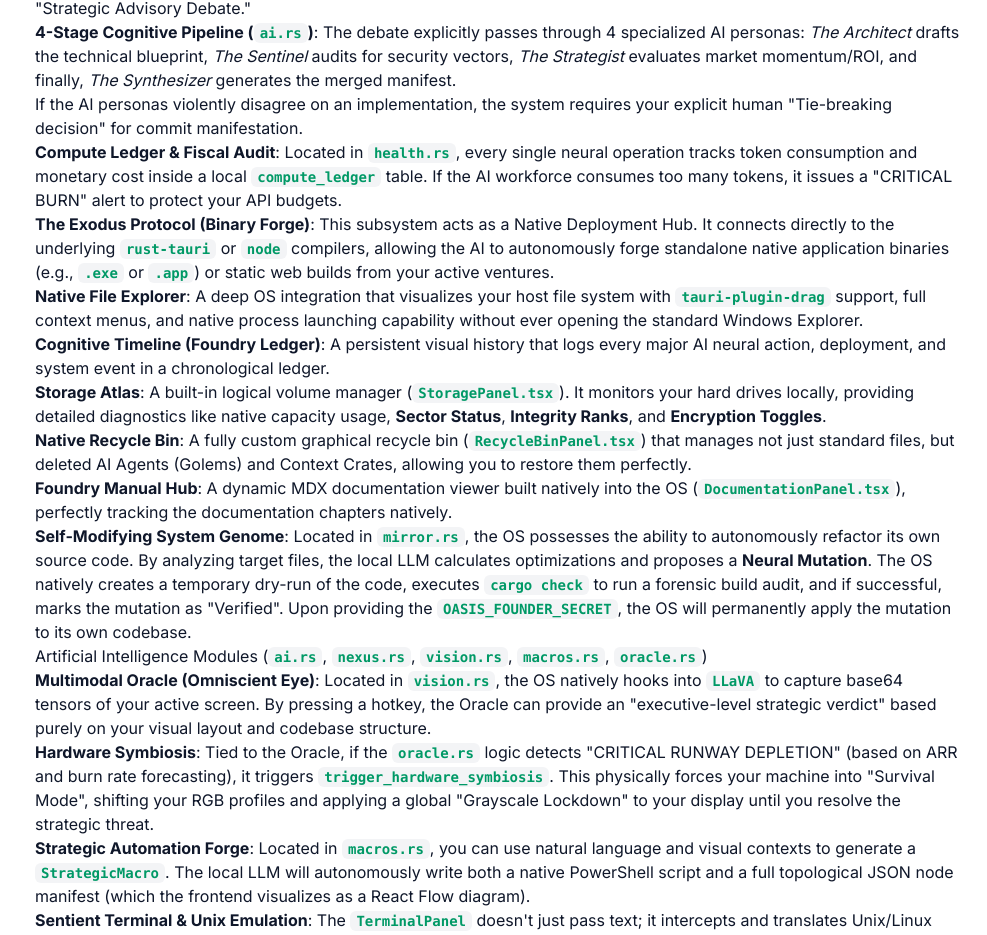
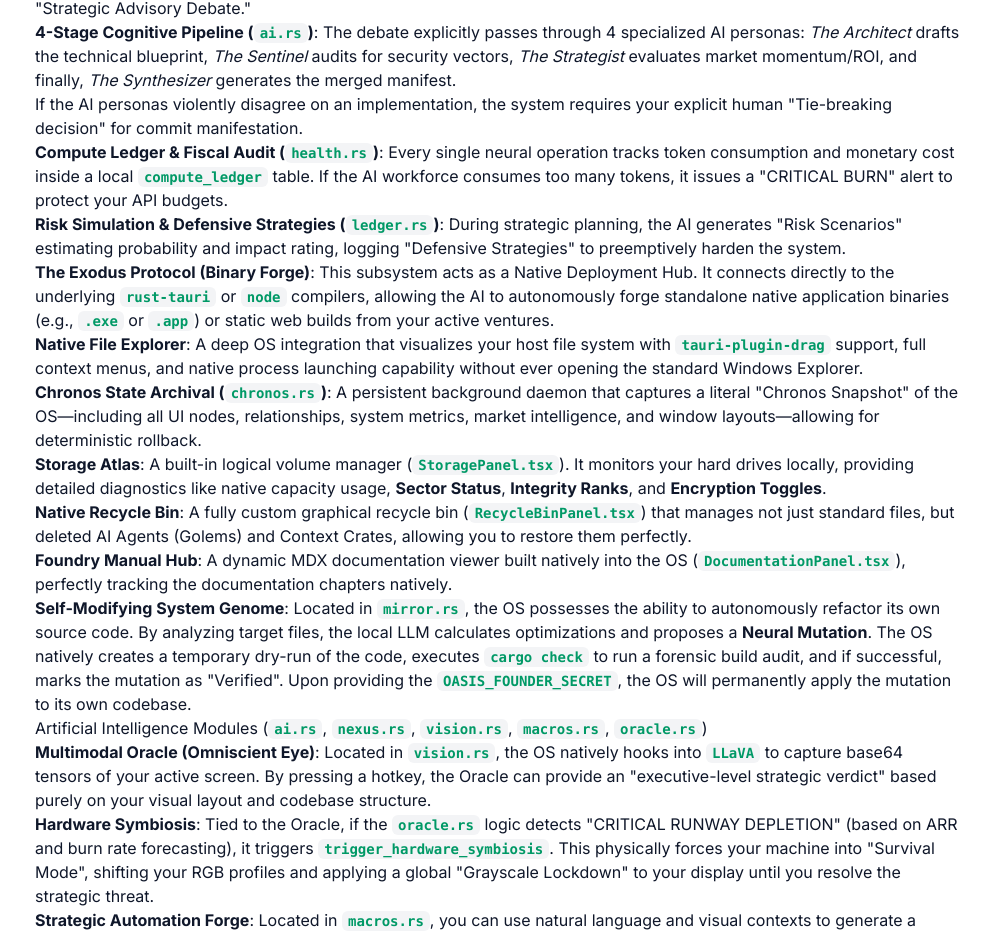
Before and after one commit to jibin7jose/Oasis-Shell-w, a Next.js app: page /docs/architecture in a window 1280 px wide. Shown: the part 953-1888 px from the top of the page, without its empty margins (293-1280 px from the left). Built offline with nearby package versions, Linux system fonts and the light colour scheme.

Commit message:
docs: finalize absolute deepest backend layers
- Documented Risk Simulation & Defensive Strategies (ledger.rs)

- Documented Chronos State Archival (chronos.rs)

- Restored missing architecture details lost during branch merge

```diff
--- a/src/app/docs/architecture/page.mdx
+++ b/src/app/docs/architecture/page.mdx
@@ -19,11 +19,12 @@
 4. **Boardroom Debate & Advisory Consensus**: Before executing major architecture changes, the OS can convene a "Strategic Advisory Debate."
     - **4-Stage Cognitive Pipeline (`ai.rs`)**: The debate explicitly passes through 4 specialized AI personas: *The Architect* drafts the technical blueprint, *The Sentinel* audits for security vectors, *The Strategist* evaluates market momentum/ROI, and finally, *The Synthesizer* generates the merged manifest.
     - If the AI personas violently disagree on an implementation, the system requires your explicit human "Tie-breaking decision" for commit manifestation.
-5. **Compute Ledger & Fiscal Audit**: Located in `health.rs`, every single neural operation tracks token consumption and monetary cost inside a local `compute_ledger` table. If the AI workforce consumes too many tokens, it issues a "CRITICAL BURN" alert to protect your API budgets.
-6. **The Exodus Protocol (Binary Forge)**: This subsystem acts as a Native Deployment Hub. It connects directly to the underlying `rust-tauri` or `node` compilers, allowing the AI to autonomously forge standalone native application binaries (e.g., `.exe` or `.app`) or static web builds from your active ventures.
-6. **Native File Explorer**: A deep OS integration that visualizes your host file system with `tauri-plugin-drag` support, full context menus, and native process launching capability without ever opening the standard Windows Explorer.
-7. **Cognitive Timeline (Foundry Ledger)**: A persistent visual history that logs every major AI neural action, deployment, and system event in a chronological ledger.
-8. **Storage Atlas**: A built-in logical volume manager (`StoragePanel.tsx`). It monitors your hard drives locally, providing detailed diagnostics like native capacity usage, **Sector Status**, **Integrity Ranks**, and **Encryption Toggles**.
+5. **Compute Ledger & Fiscal Audit (`health.rs`)**: Every single neural operation tracks token consumption and monetary cost inside a local `compute_ledger` table. If the AI workforce consumes too many tokens, it issues a "CRITICAL BURN" alert to protect your API budgets.
+6. **Risk Simulation & Defensive Strategies (`ledger.rs`)**: During strategic planning, the AI generates "Risk Scenarios" estimating probability and impact rating, logging "Defensive Strategies" to preemptively harden the system.
+7. **The Exodus Protocol (Binary Forge)**: This subsystem acts as a Native Deployment Hub. It connects directly to the underlying `rust-tauri` or `node` compilers, allowing the AI to autonomously forge standalone native application binaries (e.g., `.exe` or `.app`) or static web builds from your active ventures.
+8. **Native File Explorer**: A deep OS integration that visualizes your host file system with `tauri-plugin-drag` support, full context menus, and native process launching capability without ever opening the standard Windows Explorer.
+9. **Chronos State Archival (`chronos.rs`)**: A persistent background daemon that captures a literal "Chronos Snapshot" of the OS—including all UI nodes, relationships, system metrics, market intelligence, and window layouts—allowing for deterministic rollback.
+10. **Storage Atlas**: A built-in logical volume manager (`StoragePanel.tsx`). It monitors your hard drives locally, providing detailed diagnostics like native capacity usage, **Sector Status**, **Integrity Ranks**, and **Encryption Toggles**.
 9. **Native Recycle Bin**: A fully custom graphical recycle bin (`RecycleBinPanel.tsx`) that manages not just standard files, but deleted AI Agents (Golems) and Context Crates, allowing you to restore them perfectly.
 10. **Foundry Manual Hub**: A dynamic MDX documentation viewer built natively into the OS (`DocumentationPanel.tsx`), perfectly tracking the documentation chapters natively.
 11. **Self-Modifying System Genome**: Located in `mirror.rs`, the OS possesses the ability to autonomously refactor its own source code. By analyzing target files, the local LLM calculates optimizations and proposes a **Neural Mutation**. The OS natively creates a temporary dry-run of the code, executes `cargo check` to run a forensic build audit, and if successful, marks the mutation as "Verified". Upon providing the `OASIS_FOUNDER_SECRET`, the OS will permanently apply the mutation to its own codebase.
```
